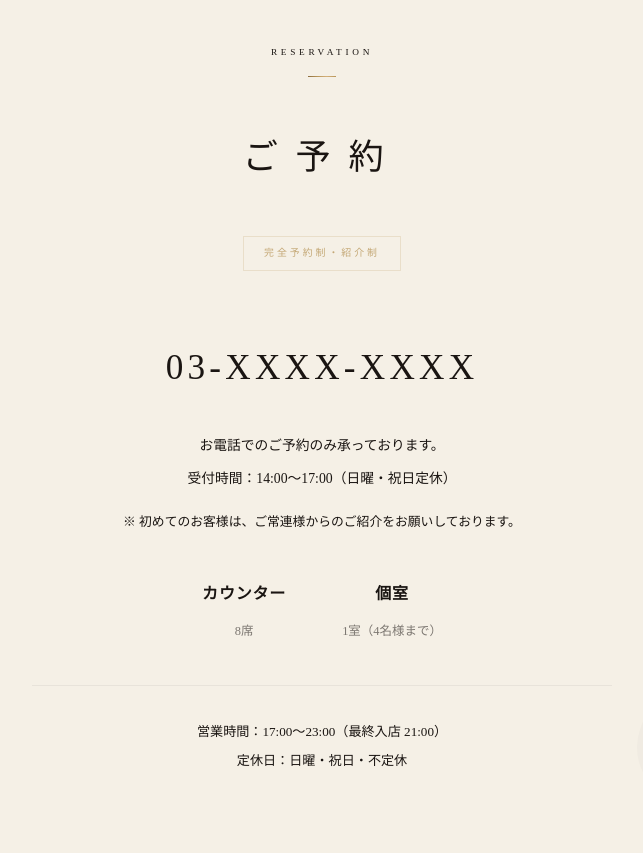
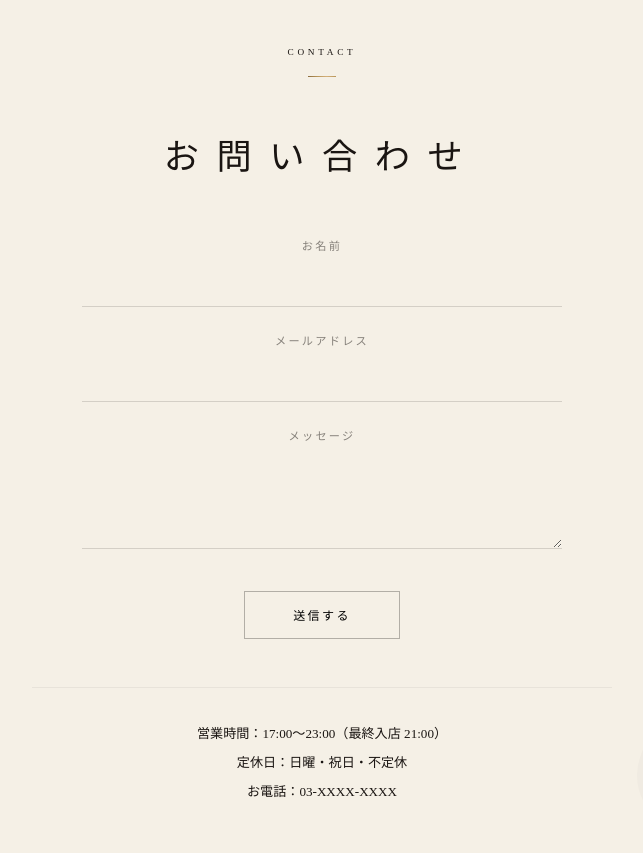
Before and after one commit to nttt-rgb/hnh-design-works-, a plain HTML site: page demo_sushi_kuromasa.html in a window 1280 px wide. Shown: the part 5320-6173 px from the top of the page, without its empty margins (318-961 px from the left). Drawn offline with Linux system fonts and the light colour scheme; a web font is replaced by a local one.

Commit message:
Update kuromasa Light: simple contact form + Google Maps. Update works plan-includes.

```diff
--- a/demo_sushi_kuromasa.html
+++ b/demo_sushi_kuromasa.html
@@ -1,3 +1,4 @@
+<!-- Plan: Light ¥100,000（税込¥110,000）/ キャンペーン ¥70,000（税込¥77,000） -->
 <!DOCTYPE html>
 <html lang="ja">
 <head>
@@ -1522,44 +1523,33 @@ img {
 
     <div style="margin-top:52px;">
       <div class="reservation-content">
-        <p class="section-label reveal">Reservation</p>
+        <p class="section-label reveal">Contact</p>
         <div class="gold-accent-line reveal"></div>
         <h2 class="brush-heading-dark reveal"
             style="font-size:clamp(1.6rem,3vw,2.2rem);">
-          ご予約
+          お問い合わせ
         </h2>
 
-        <div style="margin-top:44px;" class="reveal reveal-delay-1">
-          <span class="reservation-badge">完全予約制・紹介制</span>
-        </div>
-
-        <p class="reservation-phone reveal reveal-delay-1">
-          03-XXXX-XXXX
-        </p>
-
-        <div class="reservation-details reveal reveal-delay-2">
-          <p>お電話でのご予約のみ承っております。</p>
-          <p>受付時間：14:00〜17:00（日曜・祝日定休）</p>
-        </div>
-
-        <p class="reservation-note reveal reveal-delay-2">
-          ※ 初めてのお客様は、ご常連様からのご紹介をお願いしております。
-        </p>
-
-        <div class="reservation-seats reveal reveal-delay-3">
-          <div class="reservation-seat-item">
-            <strong>カウンター</strong>
-            <span>8席</span>
+        <form class="reveal reveal-delay-1" style="margin-top:44px;max-width:480px;margin-left:auto;margin-right:auto;" onsubmit="event.preventDefault();this.querySelector('button').textContent='送信しました';this.reset();">
+          <div style="margin-bottom:24px;">
+            <label style="display:block;font-size:0.7rem;letter-spacing:0.2em;text-transform:uppercase;opacity:0.5;margin-bottom:8px;">お名前</label>
+            <input type="text" required style="width:100%;padding:12px 0;border:none;border-bottom:1px solid rgba(26,21,18,0.15);background:transparent;font-family:inherit;font-size:0.9rem;outline:none;">
           </div>
-          <div class="reservation-seat-item">
-            <strong>個室</strong>
-            <span>1室（4名様まで）</span>
+          <div style="margin-bottom:24px;">
+            <label style="display:block;font-size:0.7rem;letter-spacing:0.2em;text-transform:uppercase;opacity:0.5;margin-bottom:8px;">メールアドレス</label>
+            <input type="email" required style="width:100%;padding:12px 0;border:none;border-bottom:1px solid rgba(26,21,18,0.15);background:transparent;font-family:inherit;font-size:0.9rem;outline:none;">
           </div>
-        </div>
-
-        <div class="reservation-hours reveal reveal-delay-4">
+          <div style="margin-bottom:32px;">
+            <label style="display:block;font-size:0.7rem;letter-spacing:0.2em;text-transform:uppercase;opacity:0.5;margin-bottom:8px;">メッセージ</label>
+            <textarea rows="4" style="width:100%;padding:12px 0;border:none;border-bottom:1px solid rgba(26,21,18,0.15);background:transparent;font-family:inherit;font-size:0.9rem;outline:none;resize:vertical;"></textarea>
+          </div>
+          <button type="submit" style="display:inline-block;padding:14px 48px;border:1px solid rgba(26,21,18,0.3);background:transparent;font-family:inherit;font-size:0.75rem;letter-spacing:0.2em;text-transform:uppercase;cursor:pointer;transition:all 0.3s;">送信する</button>
+        </form>
+
+        <div class="reservation-hours reveal reveal-delay-2" style="margin-top:48px;">
           <p>営業時間：17:00〜23:00（最終入店 21:00）</p>
           <p>定休日：日曜・祝日・不定休</p>
+          <p>お電話：03-XXXX-XXXX</p>
         </div>
       </div>
     </div>
@@ -1626,8 +1616,8 @@ img {
         </div>
       </div>
 
-      <div class="access-map-placeholder reveal reveal-delay-1">
-        Map
+      <div class="reveal reveal-delay-1" style="overflow:hidden;border-radius:2px;">
+        <iframe src="https://www.google.com/maps/embed?pb=!1m18!1m12!1m3!1d3241.5!2d139.7636!3d35.6717!2m3!1f0!2f0!3f0!3m2!1i1024!2i768!4f13.1!3m3!1m2!1s0x60188b57a6486733%3A0x3e4c5e1ff0017d45!2z6YqA5bqn6aeF!5e0!3m2!1sja!2sjp!4v1" width="100%" height="300" style="border:0;" allowfullscreen loading="lazy"></iframe>
       </div>
 
     </div>
```
Also changed, not shown: index.html (+3 -3 lines).
